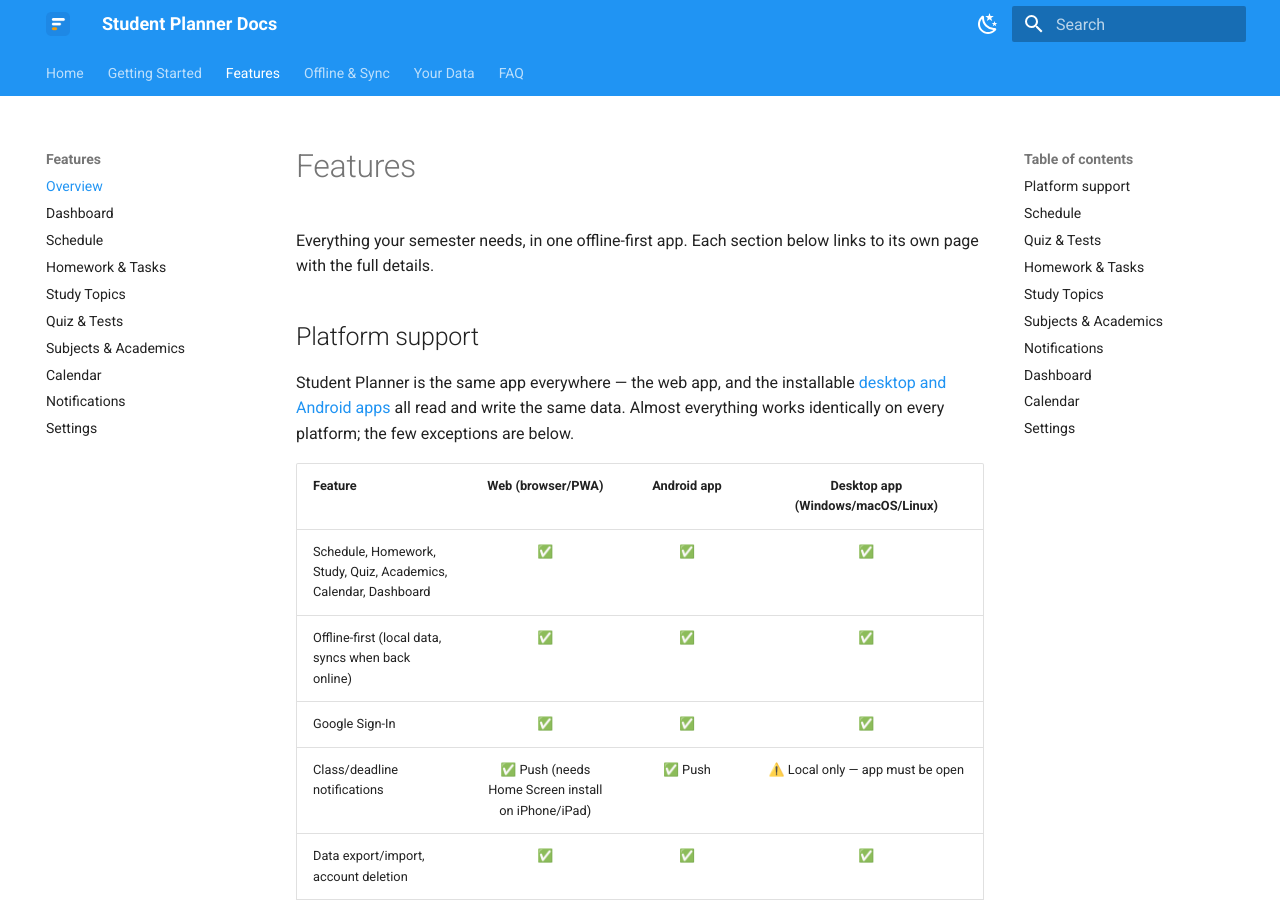
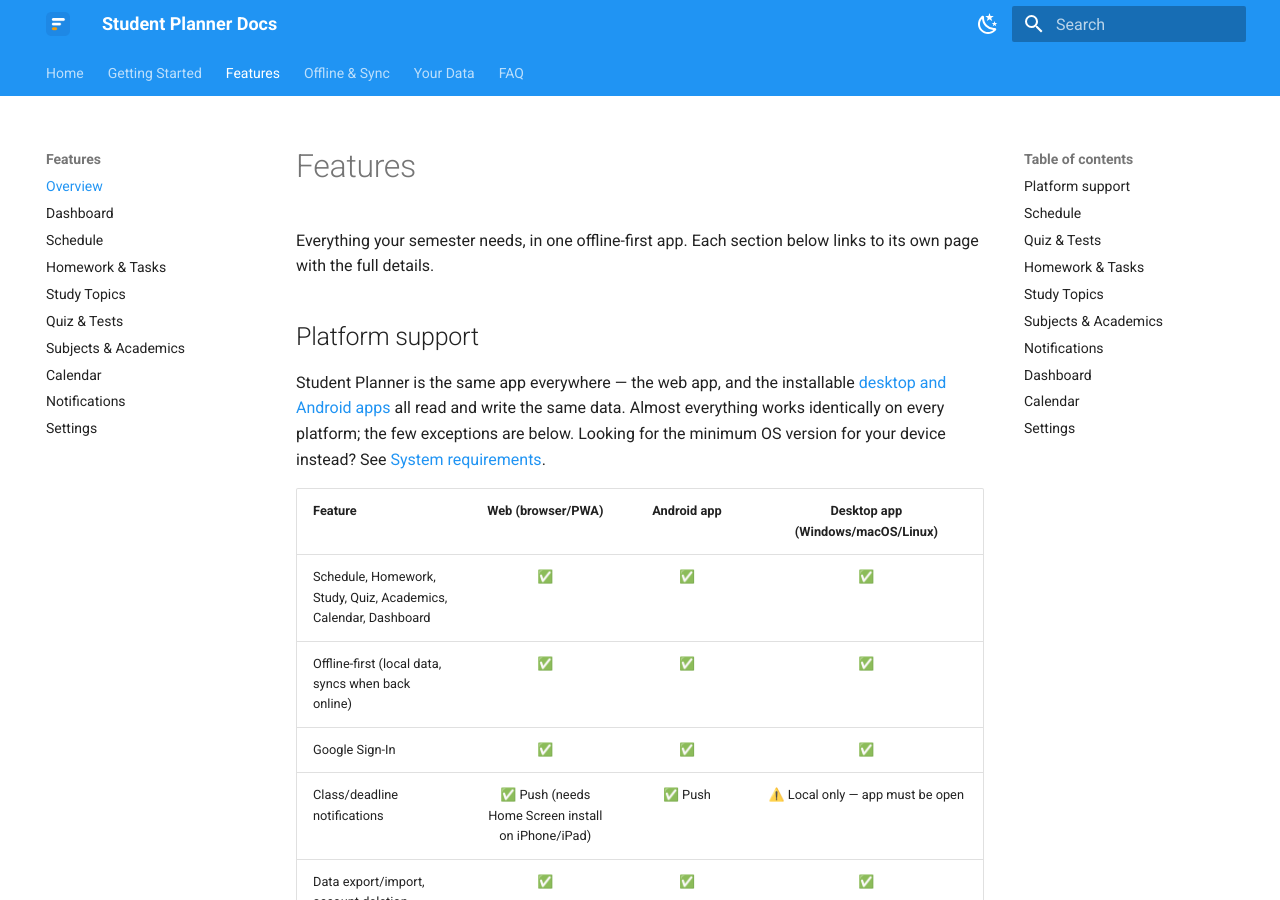
Before and after one commit to Jerit3787/planner-docs, an MkDocs documentation site: the page built from docs/features/index.md, in a window 1280 px wide and 900 px high. Built offline with MkDocs 1.6.1 and Material for MkDocs 9.7.7, drawn with Linux system fonts in a browser that asks for light colours; some of the changed text lies outside the part shown.

Commit message:
docs: add system requirements page (minimum OS versions per platform)

```diff
--- a/docs/features/index.md
+++ b/docs/features/index.md
@@ -7,7 +7,8 @@
 
 Student Planner is the same app everywhere — the web app, and the installable
 [desktop and Android apps](../index.md#why-its-different) all read and write the same data. Almost
-everything works identically on every platform; the few exceptions are below.
+everything works identically on every platform; the few exceptions are below. Looking for the minimum
+OS version for your device instead? See [System requirements](../getting-started/system-requirements.md).
 
 | Feature                         | Web (browser/PWA) | Android app         | Desktop app (Windows/macOS/Linux) |
 |----------------------------------|:---:|:---:|:---:|
--- a/mkdocs.yml
+++ b/mkdocs.yml
@@ -46,6 +46,7 @@
   - Getting Started:
       - Guest mode vs. an account: getting-started/guest-vs-account.md
       - First-run setup: getting-started/onboarding.md
+      - System requirements: getting-started/system-requirements.md
   - Features:
       - Overview: features/index.md
       - Dashboard: features/dashboard.md
```
Also changed, not shown: docs/getting-started/system-requirements.md (added, +38 -0 lines).
